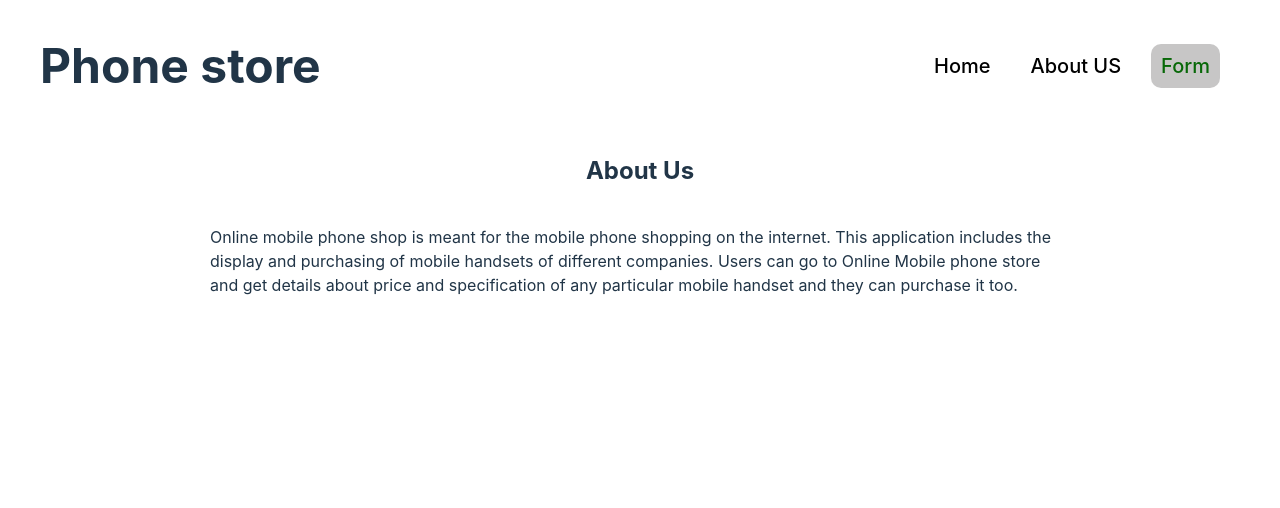
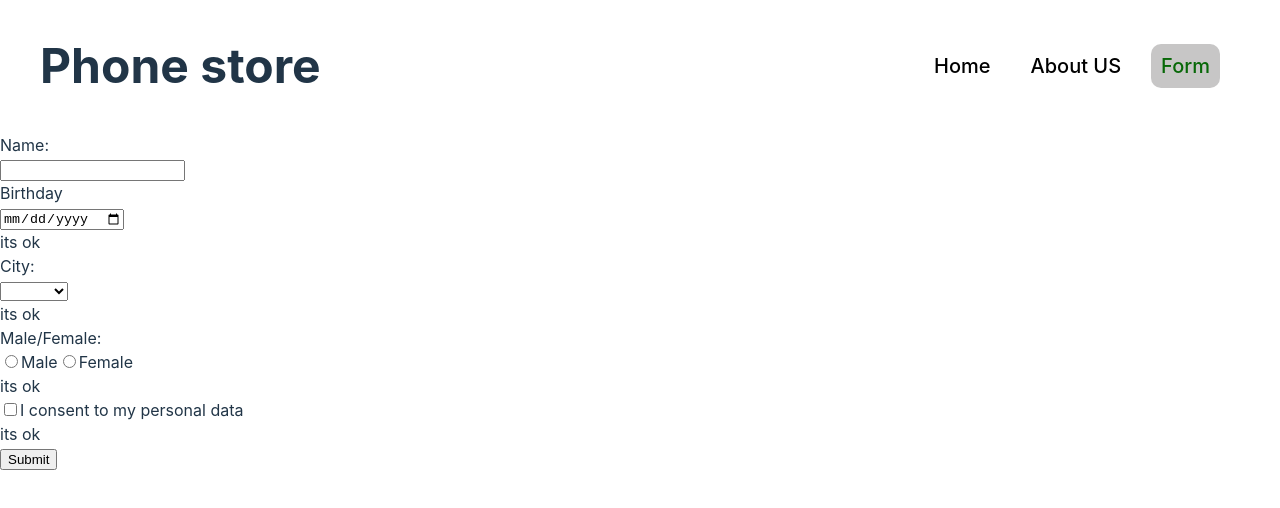
Before and after one commit to mozenthor/React-2023Q1, a React (Vite) app: page /form in a window 1280 px wide. Shown: the top 508 px of the page. Built offline with nearby package versions, Linux system fonts and the light colour scheme.

Commit message:
feat: add form with inputs

```diff
--- a/src/App.tsx
+++ b/src/App.tsx
@@ -4,6 +4,7 @@ import { Route, Routes } from 'react-router-dom';
 import About from './components/about/about';
 import Home from './components/homePage/HomePage';
 import Header from './components/header/header';
+import FormPage from './components/formPage/formPage';
 
 function App() {
   return (
@@ -11,7 +12,7 @@ function App() {
       <Route path="/" element={<Header />}>
         <Route path="/" element={<Home />}></Route>
         <Route path="/about" element={<About />}></Route>
-        <Route path="/form" element={<About />}></Route>
+        <Route path="/form" element={<FormPage />}></Route>
       </Route>
       <Route path="*" element={<NotFoundPage />}></Route>
     </Routes>
--- /dev/null
+++ b/src/components/formPage/formPage.tsx
@@ -0,0 +1,56 @@
+import React from 'react';
+import InputCheckbox from './inputCheckbox/inputCheckbox';
+import InputDate from './inputDate/inputDate';
+import InputName from './inputName/inputName';
+import { inputNameValidation } from './inputName/inputNameValidation';
+import InputRadio from './inputRadio/inputRadio';
+import SelectCity from './selectCity/selectCity';
+
+class FormPage extends React.Component<object> {
+  formRef: React.RefObject<HTMLFormElement>;
+  state: IFormState;
+  constructor(props: object) {
+    super(props);
+    this.formRef = React.createRef();
+    this.state = {
+      nameValid: true,
+      dateValid: true,
+      cityValid: true,
+      radioValid: true,
+      checkboxValid: true,
+    };
+  }
+
+  onSubmit = (event: React.FormEvent) => {
+    event.preventDefault();
+    this.setState({
+      nameValid: inputNameValidation(this.formRef.current?.inputName.value),
+    });
+    console.log(this.state.nameValid);
+  };
+
+  render() {
+    return (
+      <div>
+        <form ref={this.formRef} onSubmit={this.onSubmit}>
+          <InputName valid={this.state.nameValid} />
+          <InputDate valid={this.state.dateValid} />
+          <SelectCity valid={this.state.cityValid} />
+          <InputRadio valid={this.state.radioValid} />
+          <InputCheckbox valid={this.state.checkboxValid} />
+          <input type="submit" value="Submit" />
+        </form>
+      </div>
+    );
+  }
+}
+
+interface IFormState {
+  nameValid: boolean;
+  dateValid: boolean;
+  cityValid: boolean;
+  radioValid: boolean;
+  checkboxValid: boolean;
+}
+
+export default FormPage;
--- /dev/null
+++ b/src/components/formPage/inputCheckbox/inputCheckbox.tsx
@@ -0,0 +1,19 @@
+import React from 'react';
+
+class InputCheckbox extends React.Component<{ valid: boolean }> {
+  constructor(props: { valid: boolean }) {
+    super(props);
+  }
+
+  render() {
+    return (
+      <div>
+        <input type="checkbox" id="personalData" name="checkbox" />
+        <label htmlFor="personalData">I consent to my personal data</label>
+        {this.props.valid ? <div>its ok</div> : <div>ERROR</div>}
+      </div>
+    );
+  }
+}
+
+export default InputCheckbox;
--- /dev/null
+++ b/src/components/formPage/inputDate/inputDate.tsx
@@ -0,0 +1,19 @@
+import React from 'react';
+
+class InputDate extends React.Component<{ valid: boolean }> {
+  constructor(props: { valid: boolean }) {
+    super(props);
+  }
+
+  render() {
+    return (
+      <div>
+        <div>Birthday</div>
+        <input type="date" name="date" />
+        {this.props.valid ? <div>its ok</div> : <div>ERROR</div>}
+      </div>
+    );
+  }
+}
+
+export default InputDate;
--- /dev/null
+++ b/src/components/formPage/inputName/inputName.tsx
@@ -0,0 +1,19 @@
+import React from 'react';
+
+class InputName extends React.Component<{ valid: boolean }> {
+  constructor(props: { valid: boolean }) {
+    super(props);
+  }
+
+  render() {
+    return (
+      <div>
+        <div>Name:</div>
+        <input type="text" name="inputName" />
+        {this.props.valid ? <div></div> : <div>Name length required 3-16 characters</div>}
+      </div>
+    );
+  }
+}
+
+export default InputName;
--- /dev/null
+++ b/src/components/formPage/inputName/inputNameValidation.tsx
@@ -0,0 +1,3 @@
+export function inputNameValidation(name: string) {
+  return name.length > 2 && name.length < 17;
+}
--- /dev/null
+++ b/src/components/formPage/inputRadio/inputRadio.tsx
@@ -0,0 +1,24 @@
+import React from 'react';
+
+class InputRadio extends React.Component<{ valid: boolean }> {
+  constructor(props: { valid: boolean }) {
+    super(props);
+  }
+
+  render() {
+    return (
+      <div>
+        <div>Male/Female:</div>
+        <div>
+          <input type="radio" id="male" name="radio" />
+          <label htmlFor="male">Male</label>
+          <input type="radio" id="female" name="radio" />
+          <label htmlFor="female">Female</label>
+        </div>
+        {this.props.valid ? <div>its ok</div> : <div>ERROR</div>}
+      </div>
+    );
+  }
+}
+
+export default InputRadio;
--- /dev/null
+++ b/src/components/formPage/selectCity/selectCity.tsx
@@ -0,0 +1,27 @@
+import React from 'react';
+
+class SelectCity extends React.Component<{ valid: boolean }> {
+  constructor(props: { valid: boolean }) {
+    super(props);
+  }
+
+  render() {
+    return (
+      <div>
+        <div>City:</div>
+        <select name="city" id="city">
+          <option value="" hidden></option>
+          <option value="Minsk">Minsk</option>
+          <option value="Brest">Brest</option>
+          <option value="Gomel">Gomel</option>
+          <option value="Grodno">Grodno</option>
+          <option value="Vitebsk">Vitebsk</option>
+          <option value="Mogilev">Mogilev</option>
+        </select>
+        {this.props.valid ? <div>its ok</div> : <div>ERROR</div>}
+      </div>
+    );
+  }
+}
+
+export default SelectCity;
```
Also changed, not shown: src/components/formPage/formData/formData.ts (added, +17 -0 lines).
